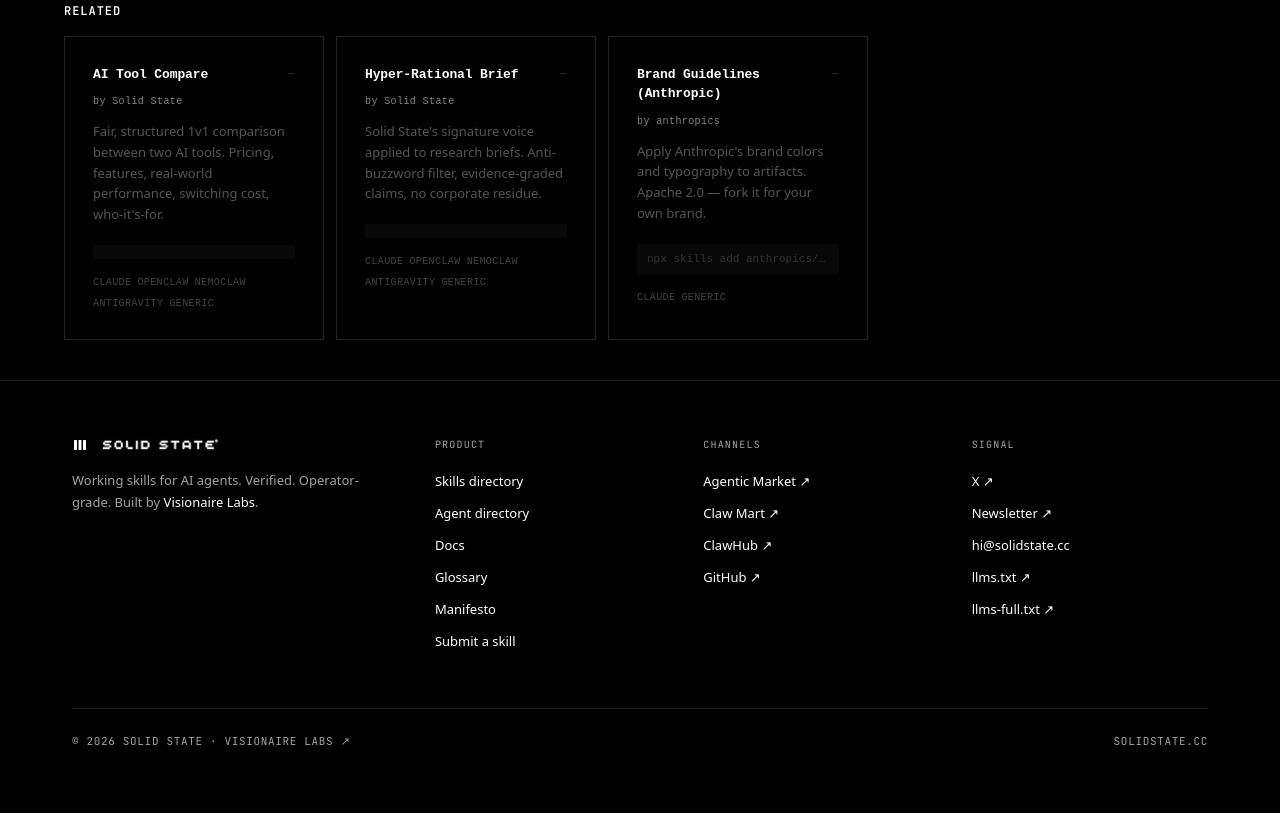
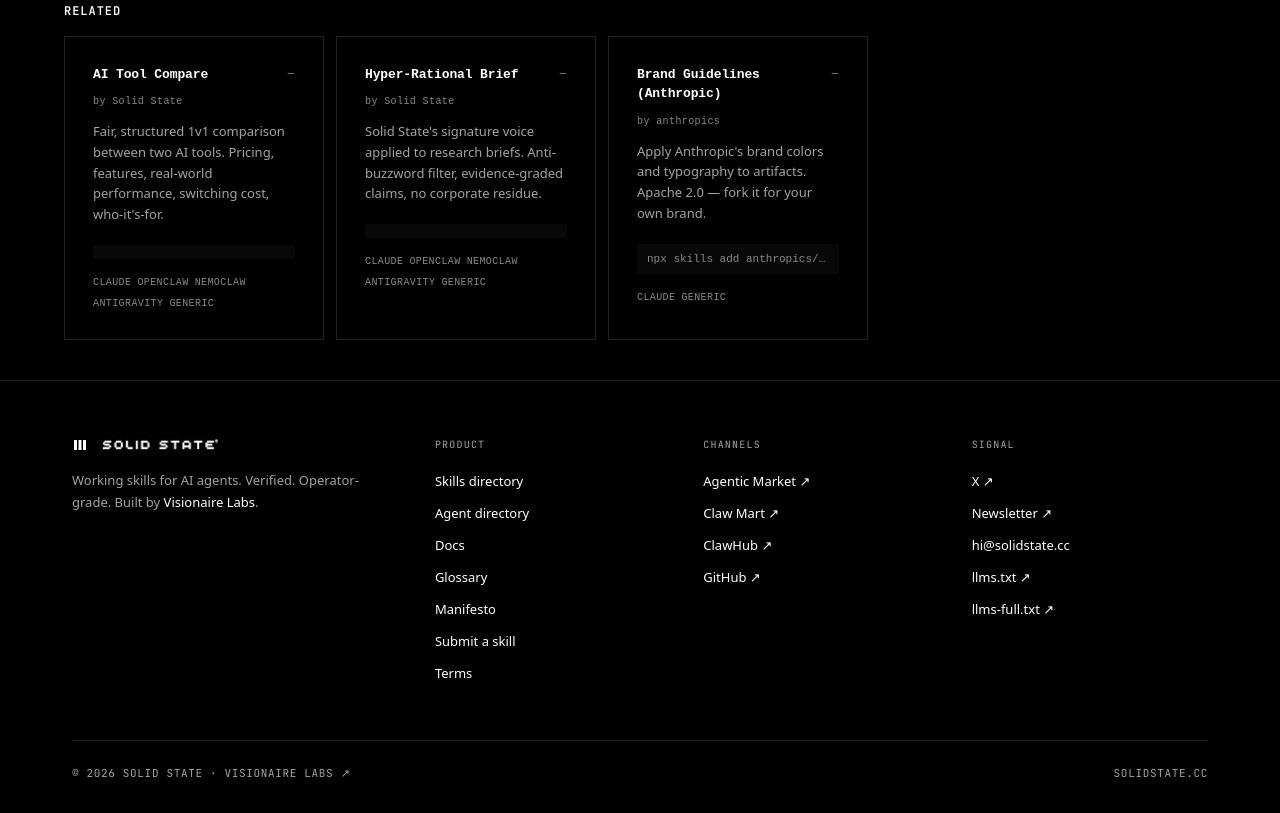
Before and after one commit to solidstatecc/solidstate.cc, a Next.js app: page /skills/niche-hunter in a window 1280 px wide. Shown: the part 1000-1813 px from the top of the page. Before the commit the page ends 1781 px from the top, so only its background shows below. Built offline with nearby package versions, Linux system fonts and the light colour scheme.

Commit message:
Add files via upload

```diff
--- a/components/Footer.tsx
+++ b/components/Footer.tsx
@@ -13,6 +13,7 @@
       { href: "/glossary", label: "Glossary" },
       { href: "/manifesto", label: "Manifesto" },
       { href: "/submit", label: "Submit a skill" },
+      { href: "/docs/terms", label: "Terms" },
     ],
   },
   {
--- a/components/SkillCard.tsx
+++ b/components/SkillCard.tsx
@@ -37,7 +37,7 @@
         <span style={{
           fontFamily: "monospace",
           fontSize: "11px",
-          color: isFree ? "#ffffff" : unpriced ? "#333333" : "#555555",
+          color: isFree ? "#ffffff" : unpriced ? "#8a8a8a" : "#a3a3a3",
           letterSpacing: "0.06em",
           textTransform: "uppercase",
           marginLeft: "12px",
@@ -59,7 +59,7 @@
 
       <p style={{
         fontSize: "13px",
-        color: "#555555",
+        color: "#a3a3a3",
         lineHeight: 1.6,
         marginBottom: "20px",
       }}>
@@ -69,7 +69,7 @@
       <div style={{
         fontFamily: "monospace",
         fontSize: "11px",
-        color: "#333333",
+        color: "#8a8a8a",
         backgroundColor: "#080808",
         padding: "7px 10px",
         overflow: "hidden",
@@ -89,7 +89,7 @@
           <span key={p} style={{
             fontFamily: "monospace",
             fontSize: "10px",
-            color: "#444444",
+            color: "#8a8a8a",
             letterSpacing: "0.04em",
             textTransform: "uppercase",
           }}>
```
